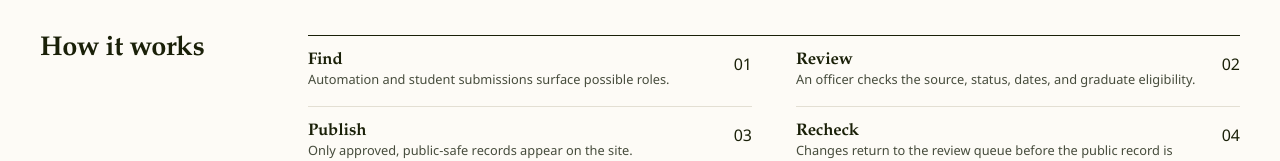
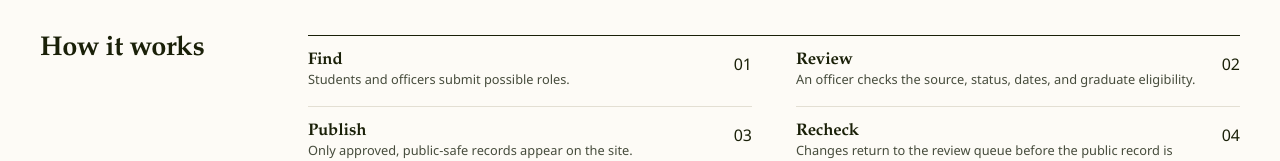
Before and after one commit to austinesparza/csulb-biotech-career-hub, a Next.js app: page /about in a window 1280 px wide. Shown: the part 563-724 px from the top of the page. Built offline with nearby package versions, Linux system fonts and the light colour scheme.

Commit message:
Make About page match current workflow

```diff
--- a/src/app/about/page.tsx
+++ b/src/app/about/page.tsx
@@ -29,7 +29,7 @@ export default function AboutPage() {
       <section className="editorial-strip">
         <div className="margin-note"><h2>How it works</h2></div>
         <div className="directory-grid">
-          <div className="directory-row"><div><h2>Find</h2><p>Automation and student submissions surface possible roles.</p></div><span>01</span></div>
+          <div className="directory-row"><div><h2>Find</h2><p>Students and officers submit possible roles.</p></div><span>01</span></div>
           <div className="directory-row"><div><h2>Review</h2><p>An officer checks the source, status, dates, and graduate eligibility.</p></div><span>02</span></div>
           <div className="directory-row"><div><h2>Publish</h2><p>Only approved, public-safe records appear on the site.</p></div><span>03</span></div>
           <div className="directory-row"><div><h2>Recheck</h2><p>Changes return to the review queue before the public record is updated.</p></div><span>04</span></div>
```
